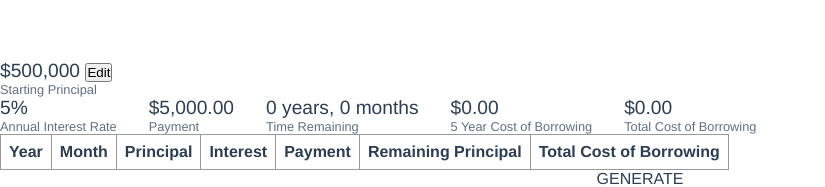
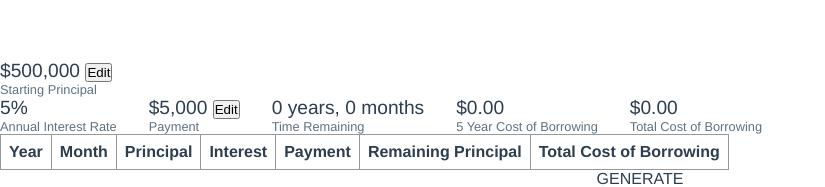
Before and after one commit to irmalcol/mortgagizer, a Vue app: page / in a window 1280 px wide. Shown: the top 187 px of the page, without its empty margins (0-825 px from the left). Built offline with nearby package versions, Linux system fonts and the light colour scheme.

Commit message:
Use editable component for monthly payment in detailed view

```diff
--- a/src/pages/detailed-mortgage/DetailedMortgage.vue
+++ b/src/pages/detailed-mortgage/DetailedMortgage.vue
@@ -11,9 +11,9 @@
         :value="formattedAnnualInterestRate"
         :label="annualInterestRateLabel"
       />
-      <header-item
-        :value="formattedMonthlyPayment"
-        :label="monthlyPaymentLabel"
+      <header-input-dollar-amount
+        v-model.number="monthlyPayment"
+        :fieldLabel="monthlyPaymentLabel"
       />
       <header-item
         :value="formattedTimeRemaining"
```
